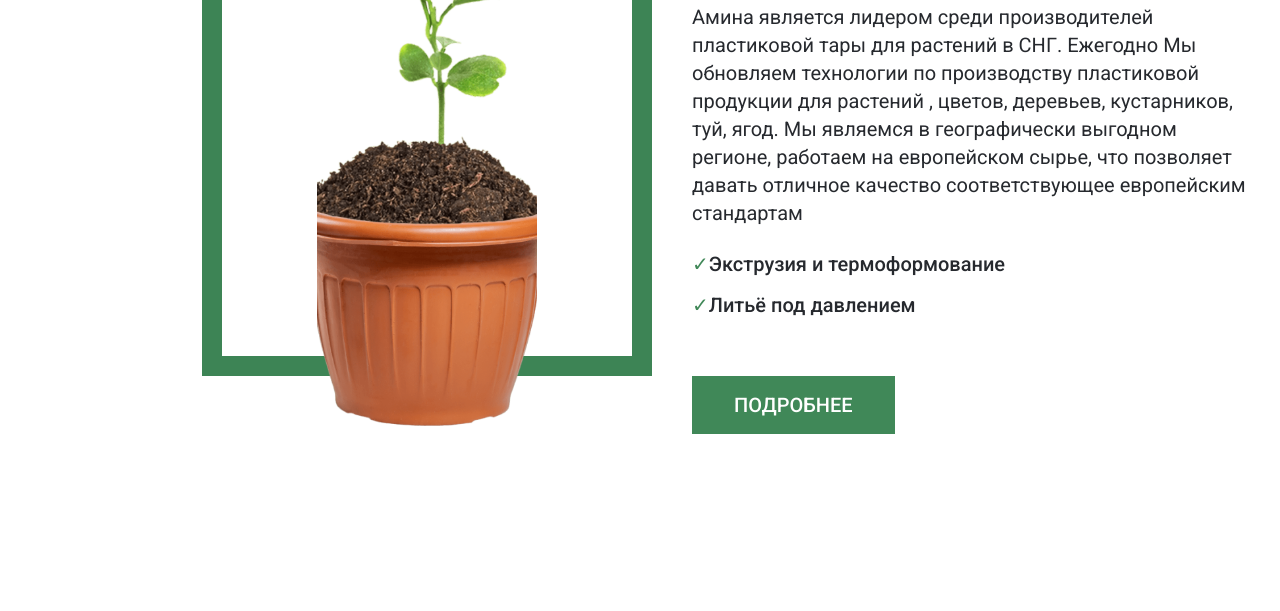
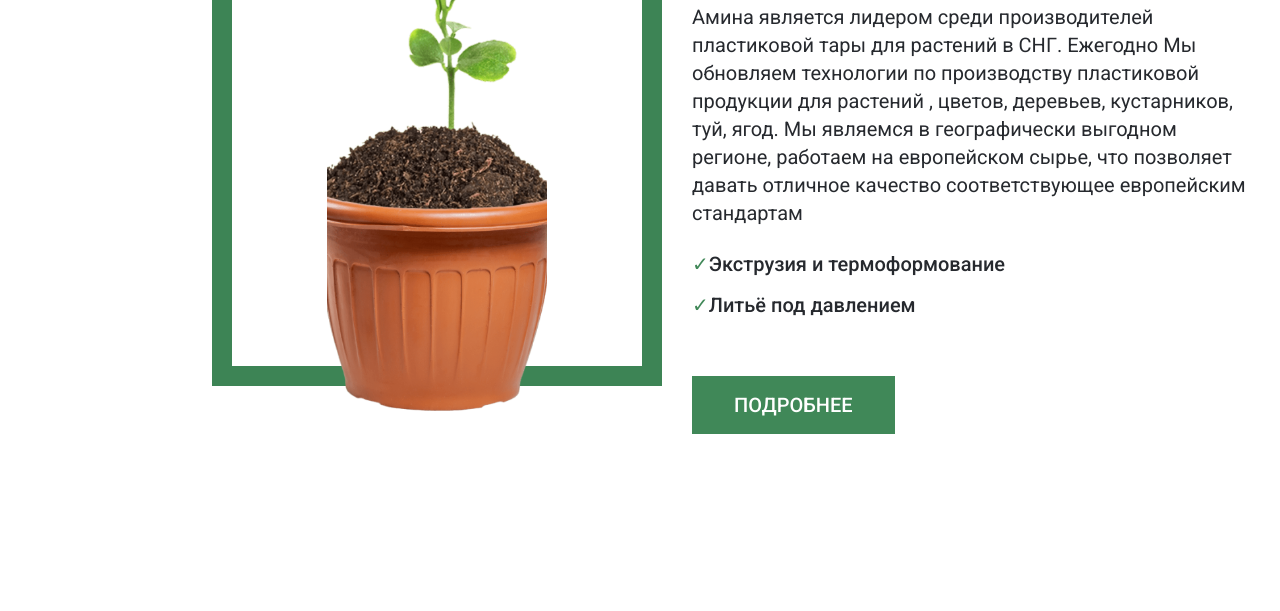
Before and after one commit to SashaBirkos/sasha__lessons, a plain HTML site: page lesson-6/index.html in a window 1280 px wide. Shown: the part 189-800 px from the top of the page. Drawn offline with Linux system fonts and the light colour scheme.

Commit message:
appdate styles

```diff
--- a/lesson-6/style.css
+++ b/lesson-6/style.css
@@ -34,19 +34,30 @@ html {
 
 .image {
   position: relative;
+  width: 450px;
+  height: 450px;
+  background-color: #fff;
+  z-index: -1;
+}
+
+.image::before {
+  content: '';
   border: 20px solid #3D8455;
-  min-width: 450px;
+  position: relative;
+  display: block;
   width: 450px;
-  min-height: 450px;
   height: 450px;
+  top: 10px;
+  left: 10px;
 }
 
 .img__flower {
-  position: relative;
+  position: absolute;
   width: 220px;
   height: 580px;
-  left: 95px;
-  top: -100px;
+  left: 125px;
+  top: -95px;
+  z-index: 2;
 }
 
 .title {
@@ -54,6 +65,7 @@ html {
   font-size: .5rem;
   line-height: 58px;
   padding-bottom: 19px;
+  text-shadow: 0 4px 4px #00000040;
 }
 
 .text {
```
